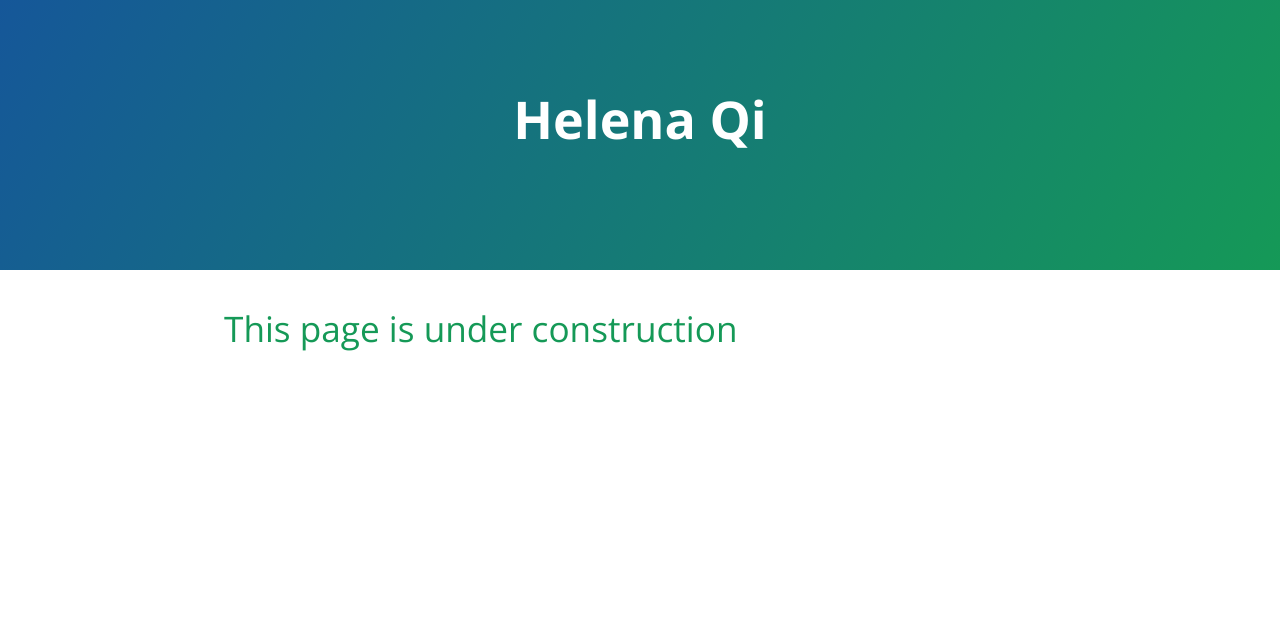
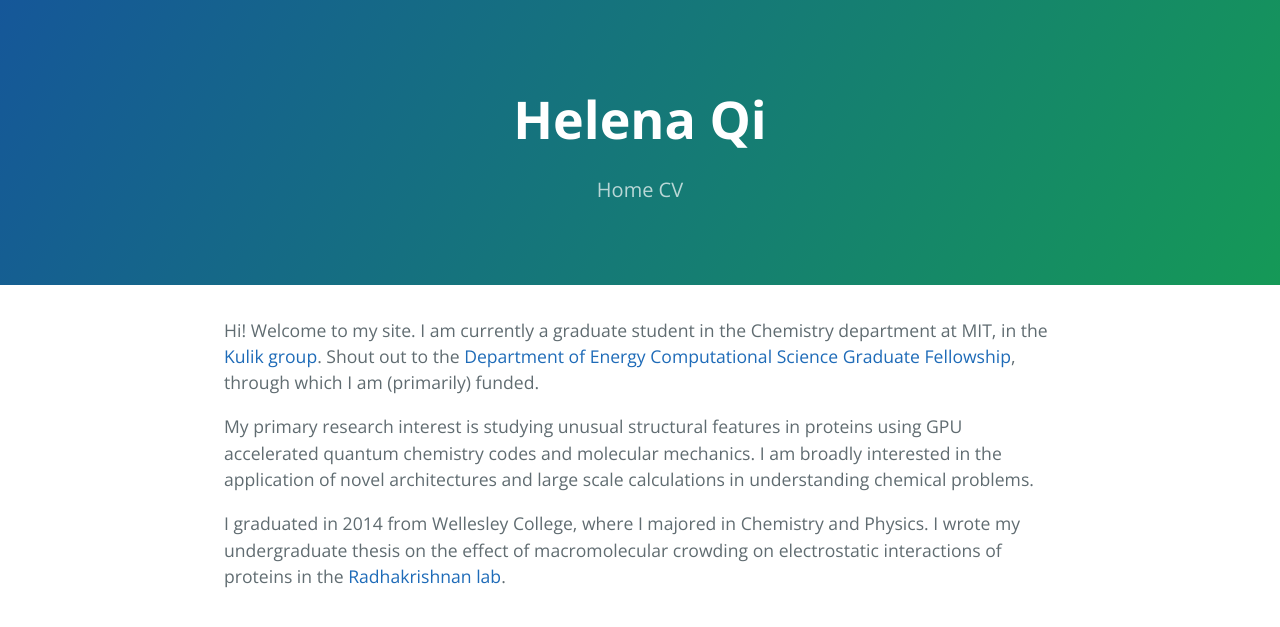
Before and after one commit to helenaqi/helenaqi.github.io, a Jekyll site: the page built from index.md, in a window 1280 px wide. Shown: the top 627 px of the page. Built offline with Jekyll 4.4.1, drawn with Linux system fonts in a browser that asks for light colours; the list of posts is cut into pages by our own code.

Commit message:
basic site

```diff
--- a/_config.yml
+++ b/_config.yml
@@ -10,8 +10,6 @@ author:
   url:        www.helenaqi.com
 
 # Gems
-gems:
-  - jekyll-paginate
 
 #Others
 markdown: kramdown
--- /dev/null
+++ b/_data/nav.yml
@@ -0,0 +1,4 @@
+- title: Home
+  url: index.html
+- title: CV
+  url: cv.html
--- a/_includes/page-header.html
+++ b/_includes/page-header.html
@@ -1,4 +1,6 @@
 <section class="page-header">
   <h1 class="project-name">{{ site.title }}</h1>
-  <h2 class="project-tagline">{{ site.tagline }}</h2>
+  <h2 class="project-nav">{% for item in site.data.nav %}
+<a href="{{ item.url }}" alt="{{ item.title }}">{{ item.title }}</a>
+   {% endfor %}</h2>
 </section>
--- a/css/cayman.css
+++ b/css/cayman.css
@@ -149,10 +149,12 @@ a:hover { text-decoration: underline; }
 @media screen and (min-width: 42em) and (max-width: 64em) { .project-name { font-size: 2.25rem; } }
 @media screen and (max-width: 42em) { .project-name { font-size: 1.75rem; } }
 
-.project-tagline { margin-bottom: 2rem; font-weight: normal; opacity: 0.7; }
-@media screen and (min-width: 64em) { .project-tagline { font-size: 1.25rem; } }
-@media screen and (min-width: 42em) and (max-width: 64em) { .project-tagline { font-size: 1.15rem; } }
-@media screen and (max-width: 42em) { .project-tagline { font-size: 1rem; } }
+.project-nav { margin-bottom: 0rem; font-weight: normal; opacity: 0.7; }
+@media screen and (min-width: 64em) { .project-nav { font-size: 1.25rem; } }
+@media screen and (min-width: 42em) and (max-width: 64em) { .project-nav { font-size: 1.15rem; } }
+@media screen and (max-width: 42em) { .project-nav { font-size: 1rem; } }
+.project-nav a{color:#fff;}
+
 
 .main-content { word-wrap: break-word; }
 .main-content :first-child { margin-top: 0; }
--- a/index.html
+++ /dev/null
@@ -1,8 +0,0 @@
----
-layout: default
-title: {{ site.name }}
----
-
-<div id="home">
-  <h1>This page is under construction</h1>
-</div>
--- /dev/null
+++ b/index.md
@@ -0,0 +1,10 @@
+---
+layout: default
+title: {{ site.name }}
+---
+
+Hi! Welcome to my site. I am currently a graduate student in the Chemistry department at MIT, in the [Kulik group](http://hjkgrp.mit.edu). Shout out to the [Department of Energy Computational Science Graduate Fellowship](https://www.krellinst.org/csgf/), through which I am (primarily) funded.
+
+My primary research interest is studying unusual structural features in proteins using GPU accelerated quantum chemistry codes and molecular mechanics. I am broadly interested in the application of novel architectures and large scale calculations in understanding chemical problems.
+
+I graduated in 2014 from Wellesley College, where I majored in Chemistry and Physics. I wrote my undergraduate thesis on the effect of macromolecular crowding on electrostatic interactions of proteins in the [Radhakrishnan lab](http://academics.wellesley.edu/Chemistry/Radhakrishnan/index.html).
```
Also changed, not shown: _layouts/post.html (deleted, +0 -7 lines), cv.md (added, +59 -0 lines).
